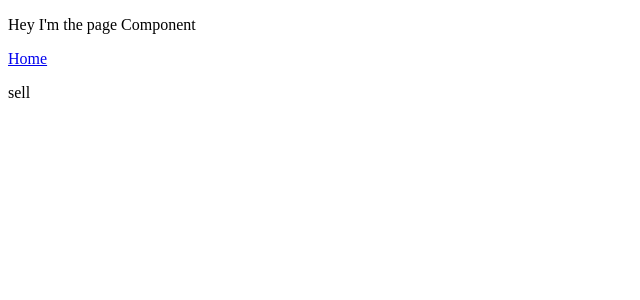
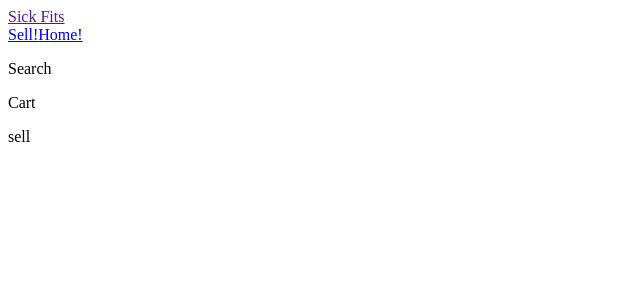
Before and after one commit to BradFabian/sickfits, a Next.js app in the folder frontend/: page /sell in a window 1280 px wide. Shown: the top 300 px of the page, without its empty margins (0-640 px from the left). Built offline with nearby package versions, Linux system fonts and the light colour scheme.

Commit message:
set up nav and header

```diff
--- /dev/null
+++ b/frontend/components/Header.js
@@ -0,0 +1,13 @@
+import Nav from './Nav';
+const Header = () => (
+    <div>
+        <div className="bar">
+            <a href=''>Sick Fits</a>
+            <Nav />
+        </div>
+<div className='sub-bar'><p>Search</p></div>
+<div>Cart</div>
+    </div>
+)
+
+export default Header;
--- /dev/null
+++ b/frontend/components/Nav.js
@@ -0,0 +1,14 @@
+import Link from 'next/link';
+
+const Nav = () => (
+<div>
+<Link href='/sell'>
+    <a>Sell!</a>
+</Link>
+<Link href='/'>
+    <a>Home!</a>
+</Link>
+</div>
+)
+
+export default Nav;
--- a/frontend/components/Page.js
+++ b/frontend/components/Page.js
@@ -1,5 +1,5 @@
-import React, { Component } from 'react'
-
+import React, { Component } from 'react';
+import Header from '../components/Header';
 
 export default class Page extends Component {
 
@@ -7,7 +7,7 @@ export default class Page extends Component {
     render() {
         return (
             <div>
-                <p>Hey I'm the page Component</p>
+                <Header />
                 {this.props.children}
             </div>
         )
--- a/frontend/pages/index.js
+++ b/frontend/pages/index.js
@@ -3,9 +3,7 @@ import Link from 'next/link';
 
 const Home = props => (
     <div>
-        <Link href='/sell'>
-            <a>Sell!</a>
-        </Link>
+
         <p>Hey!</p>
     </div>
 )
--- a/frontend/pages/sell.js
+++ b/frontend/pages/sell.js
@@ -2,9 +2,7 @@ import Link from 'next/link';
 
 const sell = props => (
     <div>
-        <Link href='/'>
-            <a>Home</a>
-        </Link>
+
         <p>sell</p>
     </div>
 )
```
